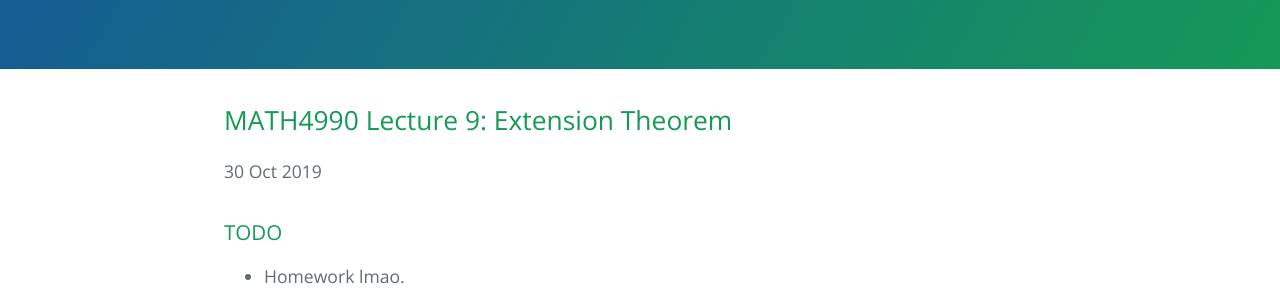
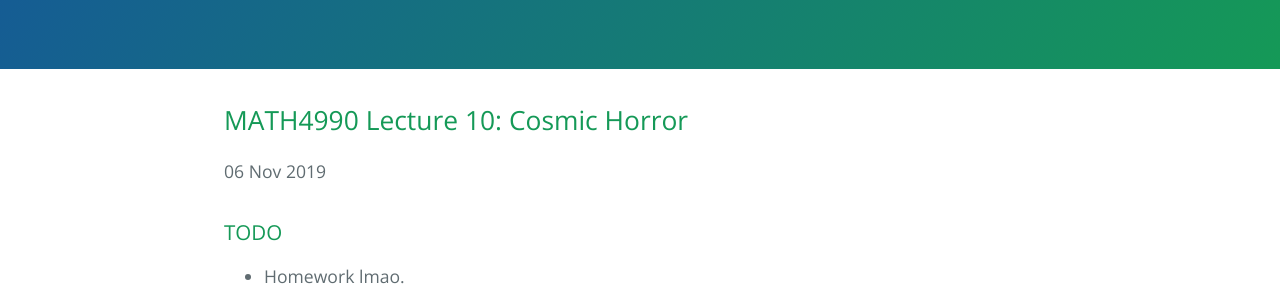
Before and after one commit to iCalculated/2019Notes, a Jekyll site: the page built from _posts/2019-11-06-MATH4990-L10.md, in a window 1280 px wide. Shown: the part 201-501 px from the top of the page. Built offline with Jekyll 4.4.1, drawn with Linux system fonts in a browser that asks for light colours; our own code applies the rules of GitHub Pages for plain Markdown files; formulas are drawn with MathJax 3.

Commit message:
filler title'

```diff
--- a/_posts/2019-11-06-MATH4990-L10.md
+++ b/_posts/2019-11-06-MATH4990-L10.md
@@ -1,6 +1,6 @@
 ---
-title: "MATH4990 Lecture 9: Extension Theorem"
-date: 2019-10-30
+title: "MATH4990 Lecture 10: Cosmic Horror"
+date: 2019-11-06
 math: true
 categories: [MATH4990]
 ---
```
